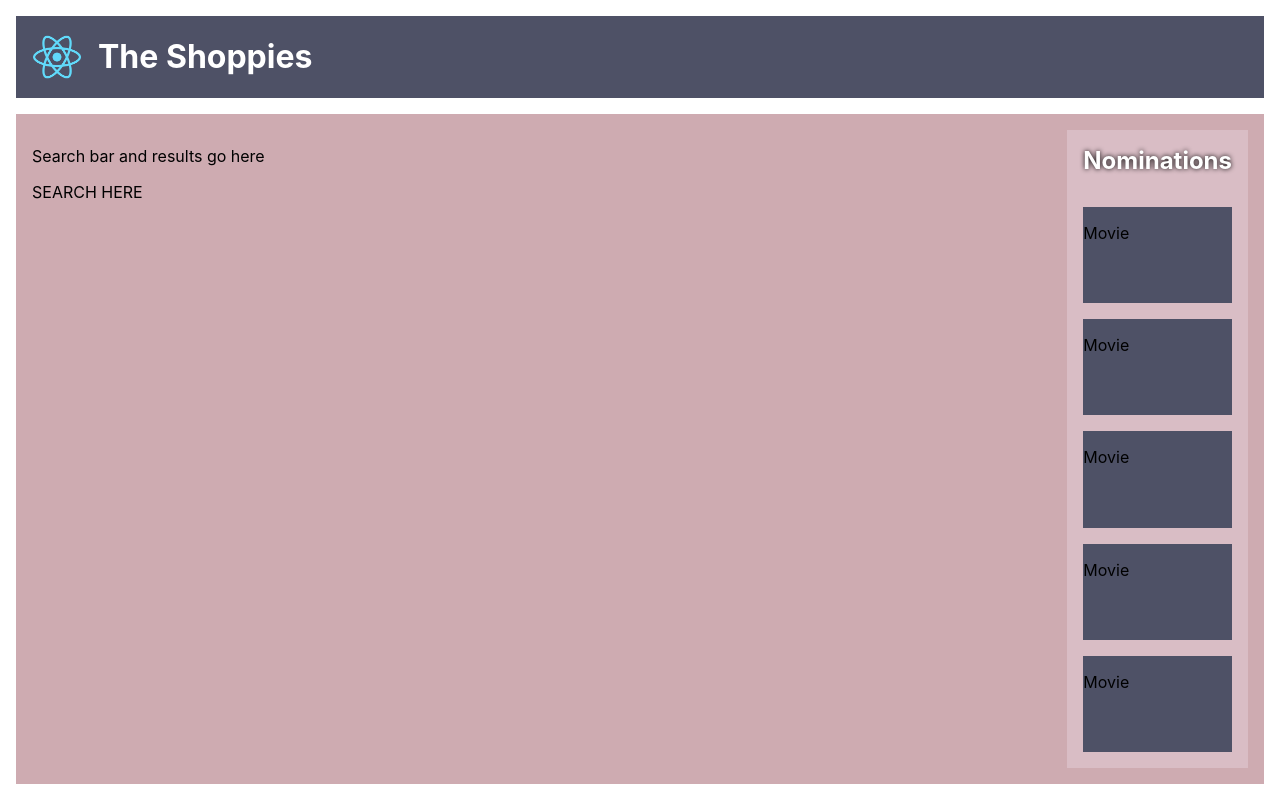
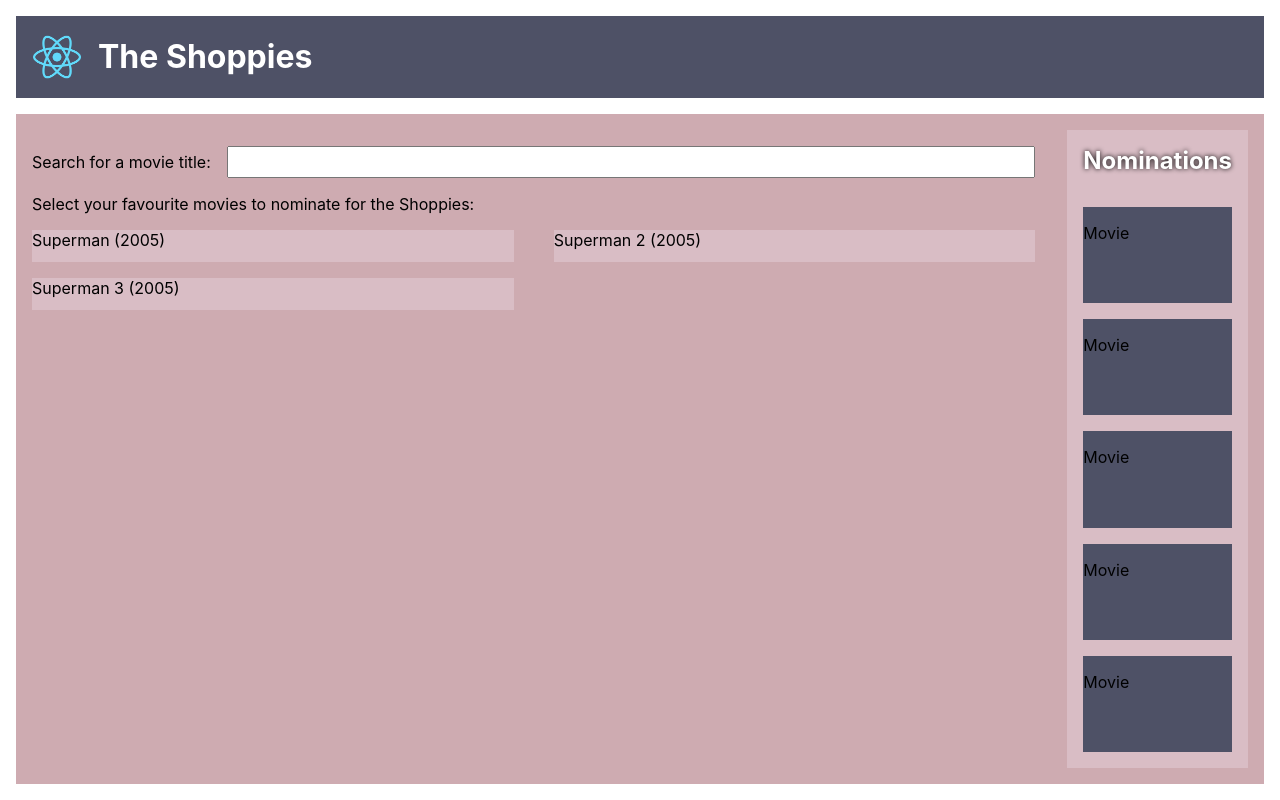
Before and after one commit to rghatore/theShoppies, a React (Create React App) app: page / in a window 1280 px wide. Built offline with nearby package versions, Linux system fonts and the light colour scheme.

Commit message:
adding search and result components

```diff
--- a/src/components/Main.scss
+++ b/src/components/Main.scss
@@ -7,6 +7,7 @@
 
   .content_search {
     margin: 1rem;
+    flex-grow: 2;
   }
 
   .content_nominations {
--- a/src/components/SearchBar.js
+++ b/src/components/SearchBar.js
@@ -1,9 +1,13 @@
 import './SearchBar.scss';
 
-function Search() {
+function SearchBar() {
   return (
-    <span>SEARCH HERE</span>
+    <section className="search_bar">
+      <label for="movie_search">Search for a movie title:</label>
+      <input type="search" id="movie_search" name="movie_search"
+      aria-label="Search omdb database for movies"/>
+    </section>
   )
 };
 
-export default Search;
+export default SearchBar;
--- a/src/components/SearchBar.scss
+++ b/src/components/SearchBar.scss
@@ -0,0 +1,15 @@
+.search_bar {
+  display: flex;
+  flex-direction: row;
+  justify-content: space-between;
+  align-items: center;
+  margin-top: 1rem;
+
+  #movie_search {
+    margin-left: 1em;
+    padding-left: 0.5em;
+    font-size: 16px;
+    height: 2em;
+    flex-grow: 2;
+  }
+}
--- /dev/null
+++ b/src/components/SearchResults.js
@@ -0,0 +1,14 @@
+import './SearchResults.scss';
+import SearchResultsItem from './SearchResultsItem';
+
+function SearchResults(props) {
+  return (
+    // <ul className="nomination_list">
+    // </ul>
+    <ul className="search_results">
+      {props.results.map(movie => <SearchResultsItem item={movie}/>)}
+    </ul>
+  )
+};
+
+export default SearchResults;
--- /dev/null
+++ b/src/components/SearchResults.scss
@@ -0,0 +1,8 @@
+.search_results {
+  padding-inline-start: 0px;
+  margin-block-start: 0;
+  margin-block-end: 0;
+  display: flex;
+  flex-wrap: wrap;
+  justify-content: space-between;
+}
--- /dev/null
+++ b/src/components/SearchResultsItem.js
@@ -0,0 +1,10 @@
+import SearchResults from './SearchResults';
+import './SearchResultsItem.scss';
+
+function SearchResultsItem(props) {
+  return (
+    <span className="movie_info">{props.item} (2005)</span>
+  )
+}
+
+export default SearchResultsItem;
--- /dev/null
+++ b/src/components/SearchResultsItem.scss
@@ -0,0 +1,6 @@
+ .movie_info {
+   background-color: #D9BDC5;
+   flex: 0 48%;
+   height: 2em;
+   margin-bottom: 1rem;
+ }
--- a/src/index.js
+++ b/src/index.js
@@ -1,6 +1,6 @@
 import React from 'react';
 import ReactDOM from 'react-dom';
-import './index.css';
+import './index.scss';
 import App from './App';
 import reportWebVitals from './reportWebVitals';
 
```
Also changed, not shown: src/components/Main.js, src/index.scss (renamed from src/index.css).
